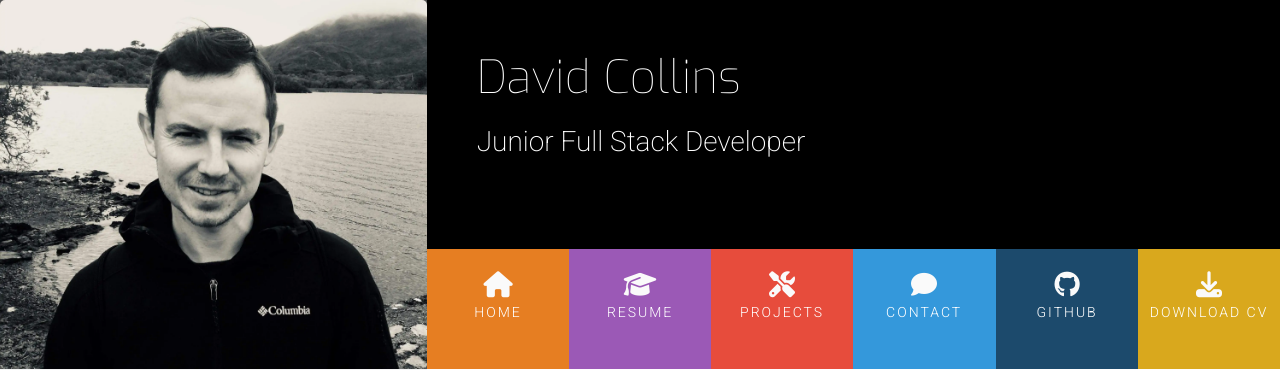
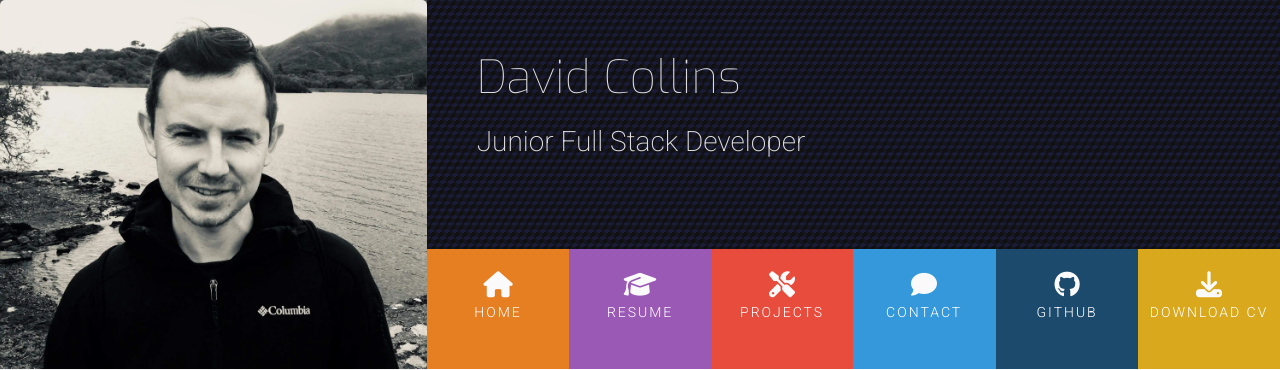
Before and after one commit to davecoll3/david-collins-portfolio-site, a Flask app: page / in a window 1280 px wide. Shown: the top 370 px of the page. Run offline with Flask 3, Linux system fonts and the light colour scheme; some libraries are stand-ins or nearby versions.

Commit message:
Updated css for background on page header

```diff
--- a/static/css/styles.css
+++ b/static/css/styles.css
@@ -48,6 +48,10 @@ h4 {
 
 .bg-color-name-title {
     background-color: #000;
+    opacity: 0.8;
+    background-image:  linear-gradient(30deg, #0d0f31 12%, transparent 12.5%, transparent 87%, #0d0f31 87.5%, #0d0f31), linear-gradient(150deg, #0d0f31 12%, transparent 12.5%, transparent 87%, #0d0f31 87.5%, #0d0f31), linear-gradient(30deg, #0d0f31 12%, transparent 12.5%, transparent 87%, #0d0f31 87.5%, #0d0f31), linear-gradient(150deg, #0d0f31 12%, transparent 12.5%, transparent 87%, #0d0f31 87.5%, #0d0f31), linear-gradient(60deg, #0d0f3177 25%, transparent 25.5%, transparent 75%, #0d0f3177 75%, #0d0f3177), linear-gradient(60deg, #0d0f3177 25%, transparent 25.5%, transparent 75%, #0d0f3177 75%, #0d0f3177);
+    background-size: 8px 14px;
+    background-position: 0 0, 0 0, 4px 7px, 4px 7px, 0 0, 4px 7px;
 }
 
 .bg-color-three-reasons {
@@ -93,7 +97,6 @@ h4 {
 .ui-menu-color-download {
     background-color: #d9a81d;
 }
-
 
 .ui-menu-color-github {
     background-color: #1c4a6c;
```
